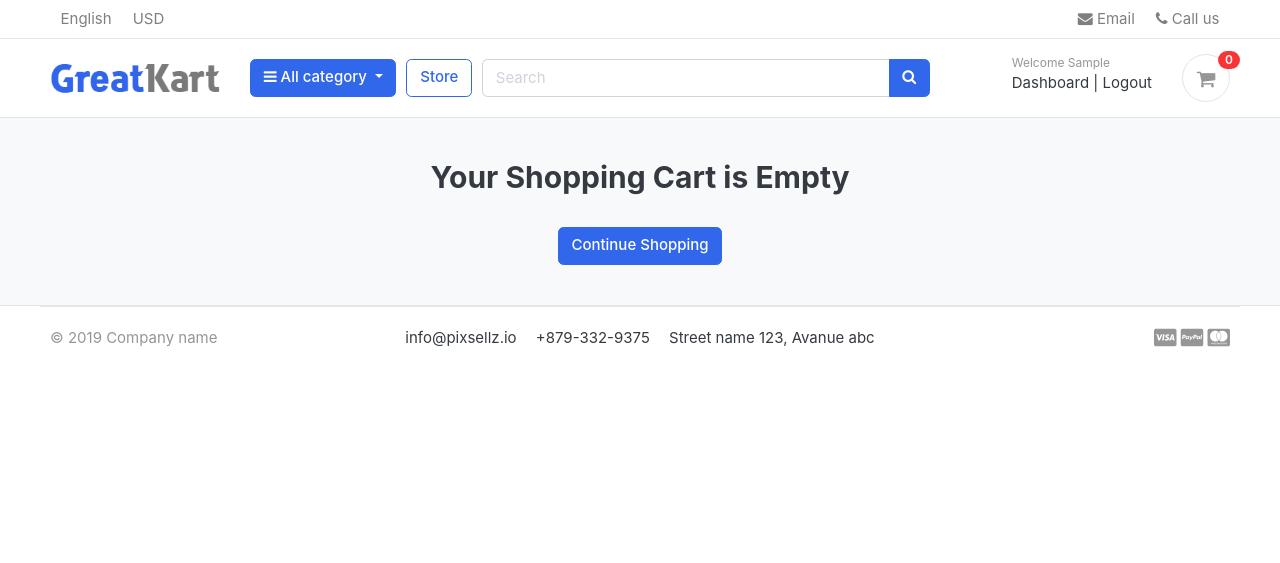
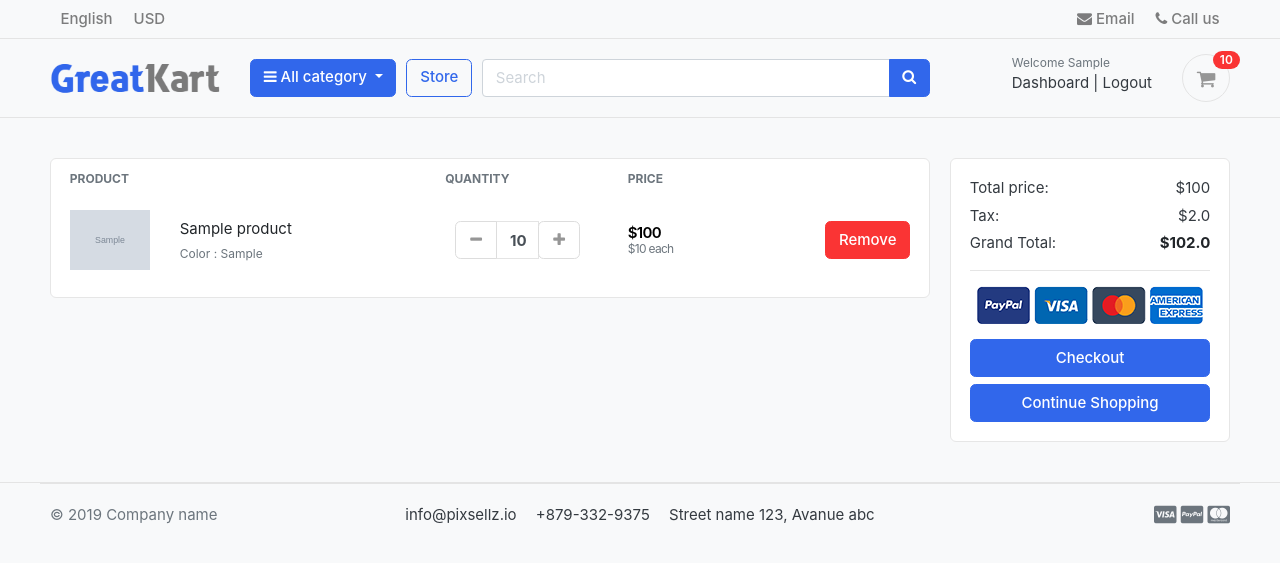
Before and after one commit to msowjanya472/greatkartdjango, a Django app: page /cart/ in a window 1280 px wide. Shown: the top 563 px of the page. Run offline with Django 3.2, Linux system fonts and the light colour scheme; a user stored in the database is signed in; tables that the repository leaves empty hold one stand-in row (values such as "Sample post"); grey boxes marked "Sample" are stand-in pictures; some libraries are stand-ins or nearby versions; some web fonts are replaced.

Commit message:
handled cart and checkout page for logged in users

```diff
--- a/carts/context_processors.py
+++ b/carts/context_processors.py
@@ -8,8 +8,11 @@ def counter(request):
         return {}
     else:
         try:
-            cart = Cart.objects.filter(cart_id = _cart_id(request))
-            cart_items = CartItem.objects.all().filter(cart=cart[:1])
+            cart = Cart.objects.filter(cart_id=_cart_id(request))
+            if request.user.is_authenticated:
+                cart_items = CartItem.objects.all().filter(user=request.user)
+            else:
+                cart_items = CartItem.objects.all().filter(cart=cart[:1])
             for cart_item in cart_items:
                 cart_count += cart_item.quantity
         except Cart.DoesNotExist:
--- a/carts/models.py
+++ b/carts/models.py
@@ -1,5 +1,6 @@
 from django.db import models
 from store.models import Product, Variation
+from accounts.models import Account
 # Create your models here.
 class Cart(models.Model):
     cart_id = models.CharField(max_length=250, blank=True)
@@ -10,9 +11,10 @@ class Cart(models.Model):
         return self.cart_id
 
 class CartItem(models.Model):
+    user = models.ForeignKey(Account,on_delete=models.CASCADE, null=True)
     product = models.ForeignKey(Product, on_delete=models.CASCADE)
     variations = models.ManyToManyField(Variation, blank=True)
-    cart = models.ForeignKey(Cart, on_delete=models.CASCADE)
+    cart = models.ForeignKey(Cart, on_delete=models.CASCADE, null=True)
     quantity = models.IntegerField()
     is_active = models.BooleanField(default=True)
 
--- a/carts/urls.py
+++ b/carts/urls.py
@@ -8,4 +8,5 @@ urlpatterns = [
     path('add_cart/<int:product_id>/', views.add_cart, name='add_cart'),
     path('remove_cart/<int:product_id>/<int:cart_item_id>/', views.remove_cart, name='remove_cart'),
     path('remove_cart_item/<int:product_id>/<int:cart_item_id>/', views.remove_cart_item, name='remove_cart_item'),
+    path('checkout/', views.checkout, name='checkout'),
 ]
--- /dev/null
+++ b/carts/utils.py
@@ -0,0 +1,5 @@
+def _cart_id(request):
+    cart = request.session.session_key
+    if not cart:
+        cart = request.session.create()
+    return cart
--- a/carts/views.py
+++ b/carts/views.py
@@ -2,11 +2,11 @@ from django.shortcuts import render, redirect, get_object_or_404
 from store.models import Product, Variation
 from .models import Cart, CartItem
 from django.core.exceptions import ObjectDoesNotExist
-
+from django.contrib.auth.decorators import login_required
 
 # Create your views here.
+from django.http import HttpResponse
 
-from django.http import HttpResponse
 def _cart_id(request):
     cart = request.session.session_key
     if not cart:
@@ -14,77 +14,132 @@ def _cart_id(request):
     return cart
 
 def add_cart(request, product_id):
-    product = Product.objects.get(id=product_id) # get product
-    product_variation = []
-    if request.method == 'POST':
-        for item in request.POST:
-            key = item
-            value = request.POST[key]
-            try:
-                variation = Variation.objects.get(product=product, variation_category__iexact=key, variation_value__iexact=value)
-                product_variation.append(variation)
-            except:
-                pass
+    current_user = request.user
+    product = Product.objects.get(id=product_id) #get the product
+    # If the user is authenticated
+    if current_user.is_authenticated:
+        product_variation = []
+        if request.method == 'POST':
+            for item in request.POST:
+                key = item
+                value = request.POST[key]
+
+                try:
+                    variation = Variation.objects.get(product=product, variation_category__iexact=key, variation_value__iexact=value)
+                    product_variation.append(variation)
+                except:
+                    pass
 
 
+        is_cart_item_exists = CartItem.objects.filter(product=product, user=current_user).exists()
+        if is_cart_item_exists:
+            cart_item = CartItem.objects.filter(product=product, user=current_user)
+            ex_var_list = []
+            id = []
+            for item in cart_item:
+                existing_variation = item.variations.all()
+                ex_var_list.append(list(existing_variation))
+                id.append(item.id)
 
-    try:
-        cart = Cart.objects.get(cart_id=_cart_id(request))   # get cart using the cart_id present in session
+            if product_variation in ex_var_list:
+                # increase the cart item quantity
+                index = ex_var_list.index(product_variation)
+                item_id = id[index]
+                item = CartItem.objects.get(product=product, id=item_id)
+                item.quantity += 1
+                item.save()
 
-    except Cart.DoesNotExist:
-        cart = Cart.objects.create(
-            cart_id = _cart_id(request)
-        )
-    cart.save()
+            else:
+                item = CartItem.objects.create(product=product, quantity=1, user=current_user)
+                if len(product_variation) > 0:
+                    item.variations.clear()
+                    item.variations.add(*product_variation)
+                item.save()
+        else:
+            cart_item = CartItem.objects.create(
+                product = product,
+                quantity = 1,
+                user = current_user,
+            )
+            if len(product_variation) > 0:
+                cart_item.variations.clear()
+                cart_item.variations.add(*product_variation)
+            cart_item.save()
+        return redirect('cart')
+    # If the user is not authenticated
+    else:
+        product_variation = []
+        if request.method == 'POST':
+            for item in request.POST:
+                key = item
+                value = request.POST[key]
 
-    is_cart_item_exits = CartItem.objects.filter(product=product, cart=cart).exists()
-    if is_cart_item_exits:
-        cart_item = CartItem.objects.filter(product=product, cart=cart)
-        #existing variations ->database
-        #current variation->product_variation
-        #item_id ->database
-        ex_var_list = []
-        id = []
-        for item in cart_item:
-            existing_variation = item.variations.all()
-            ex_var_list.append(list(existing_variation))
-            id.append(item.id)
-        print(ex_var_list)
+                try:
+                    variation = Variation.objects.get(product=product, variation_category__iexact=key, variation_value__iexact=value)
+                    product_variation.append(variation)
+                except:
+                    pass
 
 
-        if product_variation in ex_var_list:
-            index = ex_var_list.index(product_variation)
-            item_id = id[index]
-            item =CartItem.objects.get(product=product, id=item_id)
-            item.quantity += 1
-            item.save()
-        #    return HttpResponse('true')
+        try:
+            cart = Cart.objects.get(cart_id=_cart_id(request)) # get the cart using the cart_id present in the session
+        except Cart.DoesNotExist:
+            cart = Cart.objects.create(
+                cart_id = _cart_id(request)
+            )
+        cart.save()
+
+        is_cart_item_exists = CartItem.objects.filter(product=product, cart=cart).exists()
+        if is_cart_item_exists:
+            cart_item = CartItem.objects.filter(product=product, cart=cart)
+            # existing_variations -> database
+            # current variation -> product_variation
+            # item_id -> database
+            ex_var_list = []
+            id = []
+            for item in cart_item:
+                existing_variation = item.variations.all()
+                ex_var_list.append(list(existing_variation))
+                id.append(item.id)
+
+            print(ex_var_list)
+
+            if product_variation in ex_var_list:
+                # increase the cart item quantity
+                index = ex_var_list.index(product_variation)
+                item_id = id[index]
+                item = CartItem.objects.get(product=product, id=item_id)
+                item.quantity += 1
+                item.save()
+
+            else:
+                item = CartItem.objects.create(product=product, quantity=1, cart=cart)
+                if len(product_variation) > 0:
+                    item.variations.clear()
+                    item.variations.add(*product_variation)
+                item.save()
         else:
-            item = CartItem.objects.create(product=product, quantity=1, cart=cart )
+            cart_item = CartItem.objects.create(
+                product = product,
+                quantity = 1,
+                cart = cart,
+            )
             if len(product_variation) > 0:
-                item.variations.clear()
-                item.variations.add(*product_variation)
-            item.save()
-    else:
-        cart_item = CartItem.objects.create(
-            product = product,
-            quantity = 1,
-            cart = cart,
-        )
-        if len(product_variation) > 0:
-           cart_item.variations.clear()
-           cart_item.variations.add(*product_variation)
-        cart_item.save()
-#    return HttpResponse(cart_item.quantity)
-#    exit()
-    return redirect('cart')
+                cart_item.variations.clear()
+                cart_item.variations.add(*product_variation)
+            cart_item.save()
+        return redirect('cart')
 
 
 def remove_cart(request, product_id, cart_item_id):
-    cart = Cart.objects.get(cart_id=_cart_id(request))
+
     product = get_object_or_404(Product, id=product_id)
     try:
-        cart_item = CartItem.objects.get(product=product, cart=cart, id=cart_item_id)
+        if request.user.is_authenticated:
+            cart_item = CartItem.objects.get(product=product, user=request.user, id=cart_item_id)
+        else:
+            cart = Cart.objects.get(cart_id=_cart_id(request))
+            cart_item = CartItem.objects.get(product=product, cart=cart, id=cart_item_id)
         if cart_item.quantity > 1:
             cart_item.quantity -= 1
             cart_item.save()
@@ -94,33 +149,68 @@ def remove_cart(request, product_id, cart_item_id):
         pass
     return redirect('cart')
 
+
 def remove_cart_item(request, product_id, cart_item_id):
-    cart =Cart.objects.get(cart_id=_cart_id(request))
     product = get_object_or_404(Product, id=product_id)
-    cart_item = CartItem.objects.get(product=product, cart=cart, id=cart_item_id)
+    if request.user.is_authenticated:
+        cart_item = CartItem.objects.get(product=product, user=request.user, id=cart_item_id)
+    else:
+        cart = Cart.objects.get(cart_id=_cart_id(request))
+        cart_item = CartItem.objects.get(product=product, cart=cart, id=cart_item_id)
     cart_item.delete()
     return redirect('cart')
+
 
 def cart(request, total=0, quantity=0, cart_items=None):
     try:
         tax = 0
         grand_total = 0
-        cart =Cart.objects.get(cart_id=_cart_id(request))
-        cart_items = CartItem.objects.filter(cart=cart, is_active=True)
+        if request.user.is_authenticated:
+            cart_items = CartItem.objects.filter(user=request.user, is_active=True)
+        else:
+            cart = Cart.objects.get(cart_id=_cart_id(request))
+            cart_items = CartItem.objects.filter(cart=cart, is_active=True)
         for cart_item in cart_items:
             total += (cart_item.product.price * cart_item.quantity)
-            quantity +=cart_item.quantity
+            quantity += cart_item.quantity
         tax = (2 * total)/100
         grand_total = total + tax
-
     except ObjectDoesNotExist:
-        pass
+        pass #just ignore
 
     context = {
         'total': total,
         'quantity': quantity,
         'cart_items': cart_items,
-        'tax': tax,
-        'grand_total': grand_total
+        'tax'       : tax,
+        'grand_total': grand_total,
     }
     return render(request, 'store/cart.html', context)
+
+
+@login_required(login_url='login')
+def checkout(request, total=0, quantity=0, cart_items=None):
+    try:
+        tax = 0
+        grand_total = 0
+        if request.user.is_authenticated:
+            cart_items = CartItem.objects.filter(user=request.user, is_active=True)
+        else:
+            cart = Cart.objects.get(cart_id=_cart_id(request))
+            cart_items = CartItem.objects.filter(cart=cart, is_active=True)
+        for cart_item in cart_items:
+            total += (cart_item.product.price * cart_item.quantity)
+            quantity += cart_item.quantity
+        tax = (2 * total)/100
+        grand_total = total + tax
+    except ObjectDoesNotExist:
+        pass #just ignore
+
+    context = {
+        'total': total,
+        'quantity': quantity,
+        'cart_items': cart_items,
+        'tax'       : tax,
+        'grand_total': grand_total,
+    }
+    return render(request, 'store/checkout.html', context)
--- a/greatkart/urls.py
+++ b/greatkart/urls.py
@@ -26,4 +26,5 @@ urlpatterns = [
     path('store/', include('store.urls')),
     path('cart/', include('carts.urls')),
     path('accounts/', include('accounts.urls')),
+
     ] + static(settings.MEDIA_URL, document_root=settings.MEDIA_ROOT)
--- /dev/null
+++ b/static/css/custom.css
@@ -0,0 +1,138 @@
+/* ===============================
+   GLOBAL
+================================ */
+
+body {
+    background-color: #f8f9fa;
+}
+
+a {
+    text-decoration: none;
+}
+
+img {
+    max-width: 100%;
+    height: auto;
+}
+
+/* ===============================
+   NAVBAR
+================================ */
+
+.navbar-brand {
+    font-weight: 600;
+}
+
+.nav-link {
+    font-weight: 500;
+}
+
+/* ===============================
+   CARDS
+================================ */
+
+.card {
+    border-radius: 6px;
+    border: 1px solid #e6e6e6;
+}
+
+.card-title {
+    font-weight: 600;
+}
+
+/* ===============================
+   PRODUCT LISTING
+================================ */
+
+.itemside {
+    display: flex;
+    align-items: center;
+}
+
+.itemside .aside {
+    margin-right: 15px;
+}
+
+.img-sm {
+    width: 80px;
+    height: auto;
+}
+
+/* ===============================
+   CART / CHECKOUT
+================================ */
+
+.table-shopping-cart td,
+.table-shopping-cart th {
+    vertical-align: middle;
+}
+
+.price-wrap .price {
+    font-weight: 600;
+    color: #000;
+}
+
+.price-wrap small {
+    display: block;
+}
+
+/* ===============================
+   FORMS
+================================ */
+
+.form-control {
+    border-radius: 4px;
+}
+
+label {
+    font-weight: 500;
+}
+
+/* ===============================
+   BUTTONS
+================================ */
+
+.btn-primary {
+    background-color: #3167eb;
+    border-color: #3167eb;
+}
+
+.btn-primary:hover {
+    background-color: #2554c7;
+    border-color: #2554c7;
+}
+
+.btn-light {
+    border: 1px solid #ddd;
+}
+
+/* ===============================
+   FOOTER
+================================ */
+
+.footer {
+    background-color: #fff;
+    border-top: 1px solid #e6e6e6;
+    padding: 20px 0;
+    margin-top: 40px;
+}
+
+.footer a {
+    color: #555;
+}
+
+.footer a:hover {
+    color: #000;
+}
+
+/* ===============================
+   UTILITIES
+================================ */
+
+.text-muted {
+    color: #6c757d !important;
+}
+
+.padding-y {
+    padding: 40px 0;
+}
--- a/templates/base.html
+++ b/templates/base.html
@@ -1,67 +1,61 @@
-
-
 {% load static %}
 
-<!DOCTYPE HTML>
+<!DOCTYPE html>
 <html lang="en">
 <head>
-<meta charset="utf-8">
-<meta http-equiv="pragma" content="no-cache" />
-<meta http-equiv="cache-control" content="max-age=604800" />
-<meta name="viewport" content="width=device-width, initial-scale=1, shrink-to-fit=no">
+  <meta charset="utf-8">
+  <meta http-equiv="Cache-Control" content="max-age=604800" />
 
-<title>GreatKart | One of the Biggest Online Shopping Platform</title>
+  <meta name="viewport" content="width=device-width, initial-scale=1, shrink-to-fit=no">
 
-<link href="{% static 'images/favicon.ico' %}" rel="shortcut icon" type="image/x-icon">
+  <title>GreatKart | One of the Biggest Online Shopping Platform</title>
 
-<!-- jQuery -->
-<script src="{% static 'js/jquery-2.0.0.min.js' %}" type="text/javascript"></script>
+  <link href="{% static 'images/favicon.ico' %}" rel="shortcut icon" type="image/x-icon">
 
-<!-- Bootstrap4 files-->
-<script src="{% static 'js/bootstrap.bundle.min.js' %}" type="text/javascript"></script>
-<link href="{% static 'css/bootstrap.css' %}" rel="stylesheet" type="text/css"/>
+  <!-- Bootstrap CSS -->
+  <link href="{% static 'css/bootstrap.css' %}" rel="stylesheet">
 
-<!-- Font awesome 5 -->
-<link href="{% static 'fonts/fontawesome/css/all.min.css' %}" type="text/css" rel="stylesheet">
+  <!-- Font Awesome -->
+  <link href="{% static 'fonts/fontawesome/css/all.min.css' %}" rel="stylesheet">
+  <link rel="stylesheet" href="https://cdnjs.cloudflare.com/ajax/libs/font-awesome/4.7.0/css/font-awesome.min.css">
 
-<!-- custom style -->
-<link href="{% static 'css/ui.css' %}" rel="stylesheet" type="text/css"/>
-<link href="{% static 'css/responsive.css' %}" rel="stylesheet" media="only screen and (max-width: 1200px)" />
+  <!-- Custom CSS -->
+  <link href="{% static 'css/ui.css' %}" rel="stylesheet">
+  <link href="{% static 'css/responsive.css' %}" rel="stylesheet">
+  <link href="{% static 'css/custom.css' %}" rel="stylesheet">
+</head>
 
-<link href="{% static 'css/custom.css' %}" rel="stylesheet" type="text/css"/>
-<link rel="stylesheet" href="https://cdnjs.cloudflare.com/ajax/libs/font-awesome/4.7.0/css/font-awesome.min.css">
-
-<!-- custom javascript -->
-<script src="{% static 'js/script.js' %}" type="text/javascript"></script>
-<script src="https://ajax.googleapis.com/ajax/libs/jquery/3.5.1/jquery.min.js"></script>
-<script src="{% static 'js/jquery-3.3.1.min.js' %}" type="text/javascript"></script>
-
-
-<!-- PayPal Script -->
-<script src="https://www.paypal.com/sdk/js?client-id=AVBSMqNtoZ1IUO6lrSe6-vm9AIV1ZKN8CgXu_nINRs80xELRs650mh3yR62groIUg-GCe59Od_EFOG6O&currency=USD"></script>
-
-<script type="text/javascript">
-/// some script
-
-// jquery ready start
-$(document).ready(function() {
-	// jQuery code
-
-});
-// jquery end
-</script>
-
-</head>
 <body>
 
-  <!-- navbar -->
+  <!-- Navbar -->
   {% include 'includes/navbar.html' %}
 
-{% block content %}
-
-  <!-- content -->
+  <!-- Main Content -->
+  {% block content %}
   {% endblock %}
 
+  <!-- Footer -->
+  {% include 'includes/footer.html' %}
 
-<!-- footer -->
-{% include 'includes/footer.html' %}
+  <!-- ================= JS FILES (LOAD AT BOTTOM) ================= -->
+
+  <!-- jQuery (ONLY ONE) -->
+  <script src="https://ajax.googleapis.com/ajax/libs/jquery/3.5.1/jquery.min.js"></script>
+
+  <!-- Bootstrap Bundle -->
+  <script src="{% static 'js/bootstrap.bundle.min.js' %}"></script>
+
+  <!-- Custom JS -->
+  <script src="{% static 'js/script.js' %}"></script>
+
+  <!-- PayPal Script -->
+  <script src="https://www.paypal.com/sdk/js?client-id=AVBSMqNtoZ1IUO6lrSe6-vm9AIV1ZKN8CgXu_nINRs80xELRs650mh3yR62groIUg-GCe59Od_EFOG6O&currency=USD"></script>
+
+  <script>
+    $(document).ready(function () {
+      // jQuery code here
+    });
+  </script>
+
+</body>
+</html>
--- a/templates/store/cart.html
+++ b/templates/store/cart.html
@@ -111,7 +111,7 @@
 			<p class="text-center mb-3">
 				<img src="{% static 'images/misc/payments.png' %}" height="26">
 			</p>
-			<a href="./place-order.html" class="btn btn-primary btn-block"> Checkout </a>
+			<a href="{% url 'checkout' %}" class="btn btn-primary btn-block"> Checkout </a>
 			<a href="{% url 'store' %}" class="btn btn-primary btn-block">Continue Shopping</a>
 		</div> <!-- card-body.// -->
 		</div> <!-- card.// -->
```
Also changed, not shown: accounts/views.py (+58 -2 lines), templates/store/checkout.html (added, +149 -0 lines), accounts/migrations/0003_alter_account_is_active.py (added), carts/migrations/0003_auto_20260112_1523.py (added).
